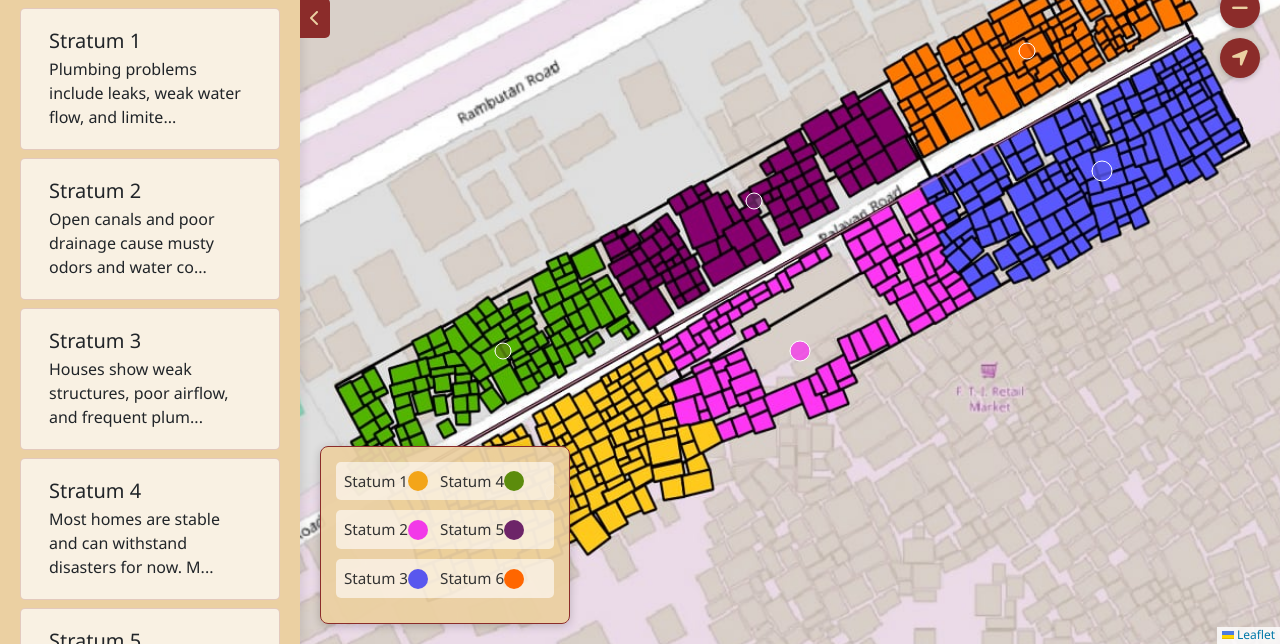
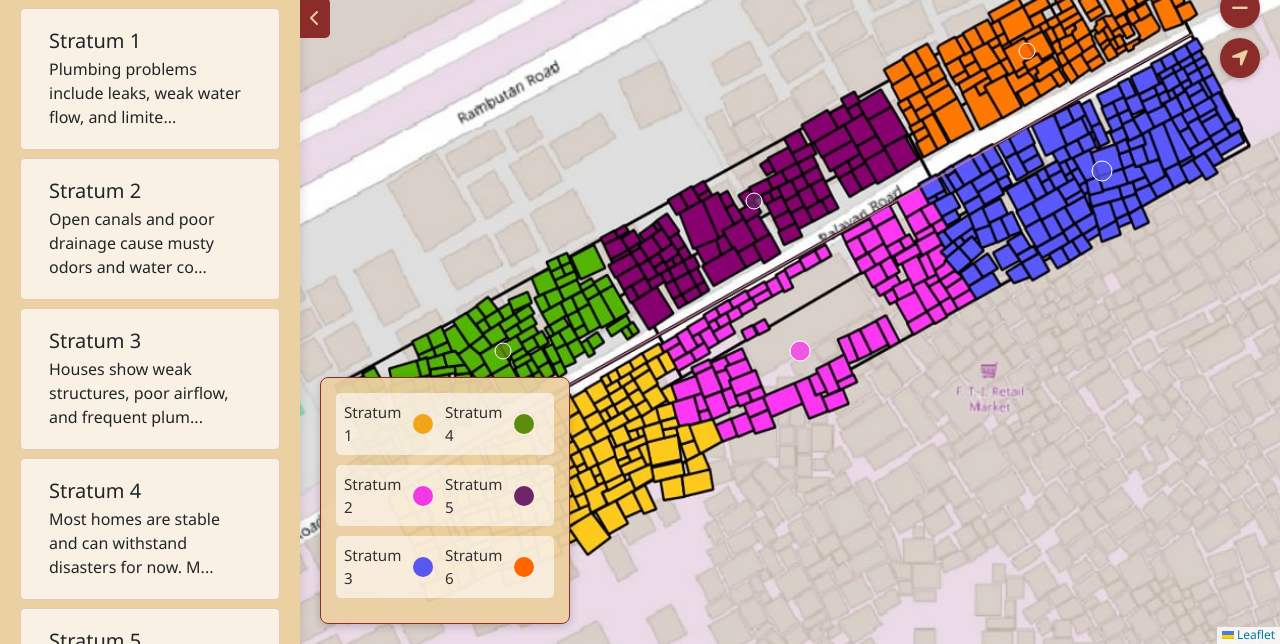
Before and after one commit to dirky-carfifi/palayan-road_map, a plain HTML site: page v2.html in a window 1280 px wide. Shown: the part 156-800 px from the top of the page. Drawn offline with nearby package versions, Linux system fonts and the light colour scheme.

Commit message:
Update v2.html

```diff
--- a/v2.html
+++ b/v2.html
@@ -585,23 +585,23 @@
 
         <div class="map-legend">
           <div class="legend-item">
-            <span class="legend-label">Statum 1 </span>
+            <span class="legend-label">Stratum 1 </span>
             <div class="legend-color" style="background-color: #f3a519"></div>
-            <span class="legend-label">Statum 4</span>
+            <span class="legend-label">Stratum 4</span>
             <div class="legend-color" style="background-color: #5c8c0c"></div>
           </div>
           <div class="legend-item">
-            <span class="legend-label">Statum 2</span>
+            <span class="legend-label">Stratum 2</span>
             <div class="legend-color" style="background-color: #f239e8"></div>
 
-            <span class="legend-label">Statum 5</span>
+            <span class="legend-label">Stratum 5</span>
             <div class="legend-color" style="background-color: #6d2468"></div>
           </div>
           <div class="legend-item">
-            <span class="legend-label">Statum 3</span>
+            <span class="legend-label">Stratum 3</span>
             <div class="legend-color" style="background-color: #5957ee"></div>
 
-            <span class="legend-label">Statum 6</span>
+            <span class="legend-label">Stratum 6</span>
             <div class="legend-color" style="background-color: #ff6600"></div>
           </div>
         </div>
```
